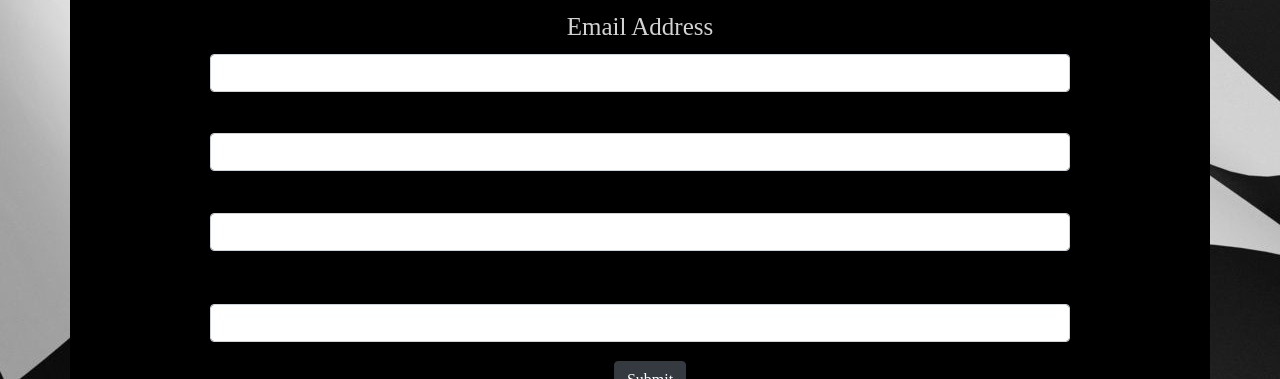
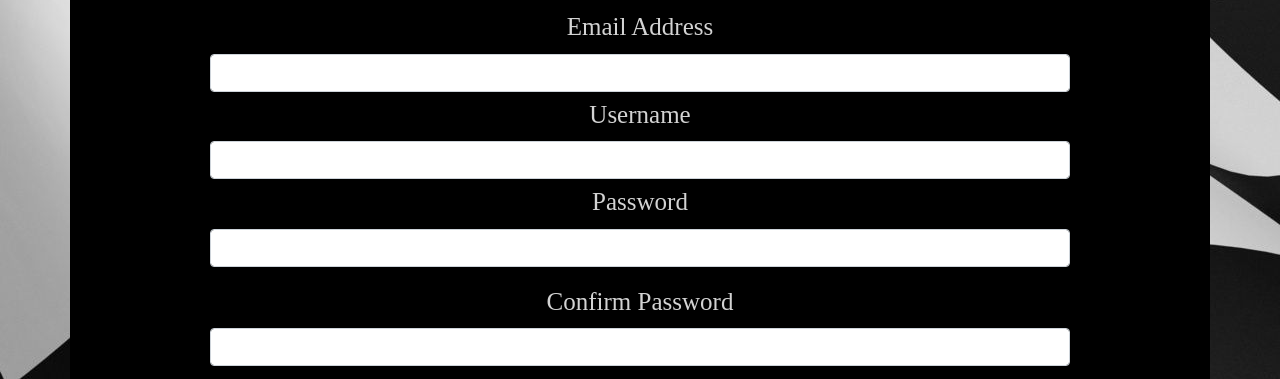
Before and after one commit to TristanGarvin/Merx, a website: page public/signup.html in a window 1280 px wide. Shown: the part 412-791 px from the top of the page. Drawn offline with nearby package versions, Linux system fonts and the light colour scheme; files whose address does not match are found by name.

Commit message:
Fixed the signup form

```diff
--- a/public/signup.html
+++ b/public/signup.html
@@ -63,17 +63,17 @@
             <small id="emailHelp" class="form-text text-muted"></small>
           </div>
           <div>
-            <label for="username"></label>
+            <label for="username">Username</label>
             <input type="text" class="form-control" id="username">
             <small id="usernameHelp" class="form-text text-muted"></small>
           </div>
           <div class="form-group">
-            <label for="password"></label>
+            <label for="password">Password</label>
             <input type="text" class="form-control" id="password">
             <small id="passwordHelp" class="form-text text-muted"></small>
           </div>
           <div class="form-group">
-            <label for="password-confirm"></label>
+            <label for="password-confirm">Confirm Password</label>
             <input type="text" class="form-control" id="password-confirm">
             <small id="passwordConfirmHelp" class="form-text text-muted"></small>
           </div>
```
